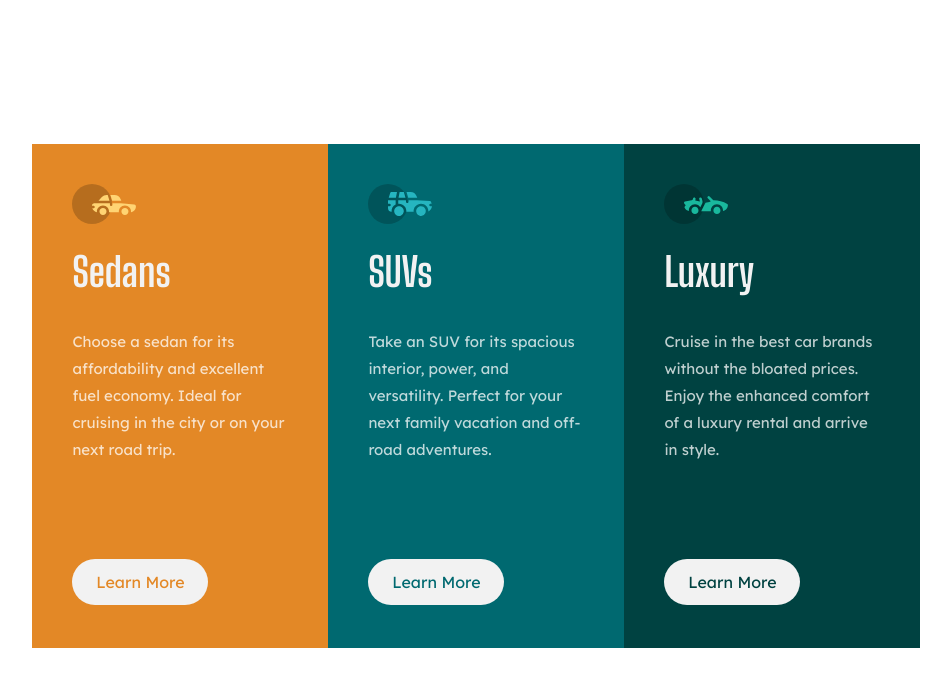
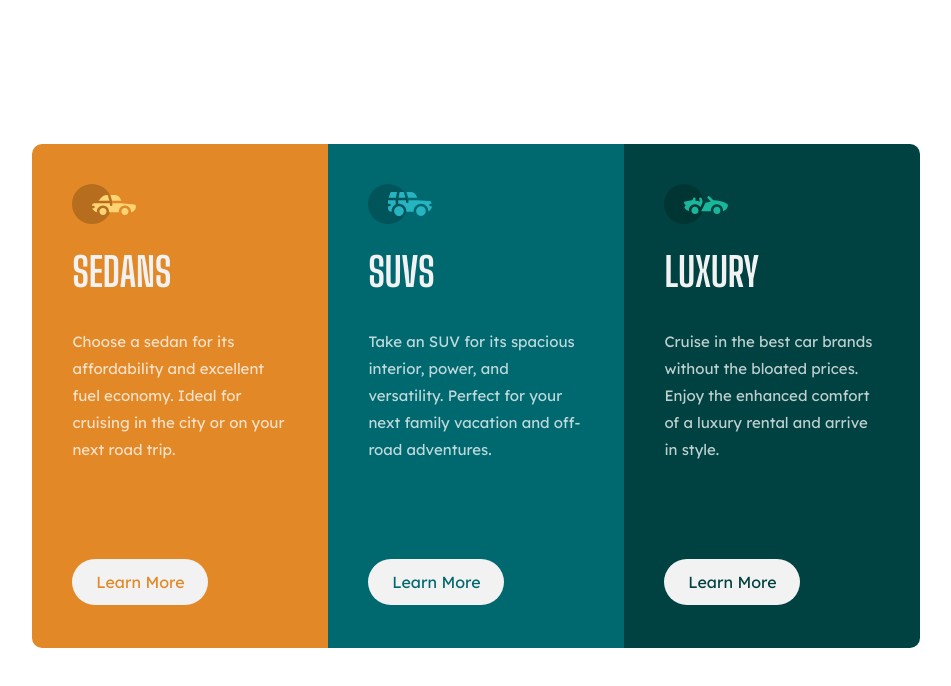
Before and after one commit to DefinitelyObsessed/3-column-preview-card-component-5, a plain HTML site: page index.html in a window 1280 px wide. Shown: the whole page, without its empty margins (250-1201 px from the left). Drawn offline with nearby package versions, Linux system fonts and the light colour scheme.

Commit message:
Update style.css

```diff
--- a/style.css
+++ b/style.css
@@ -15,6 +15,7 @@ h1 {
   font-family: "Big Shoulders Display", sans-serif;
   font-weight: 700;
   color:  hsl(0, 0%, 95%);
+  text-transform: uppercase;
 }
 
 p, button {
@@ -47,6 +48,7 @@ button {
 /* Orange Block */
 .orange-block {
 background-color: hsl(31, 77%, 52%);
+border-radius: 10px 0 0 10px;
 }
 
 .orange-button {
@@ -67,6 +69,7 @@ background-color: hsl(31, 77%, 52%);
 /* Deep Green Block */
 .deep-green-block {
   background-color:  hsl(179, 100%, 13%);
+  border-radius: 0 10px 10px 0;
 }
 
 .deep-green-button {
```
